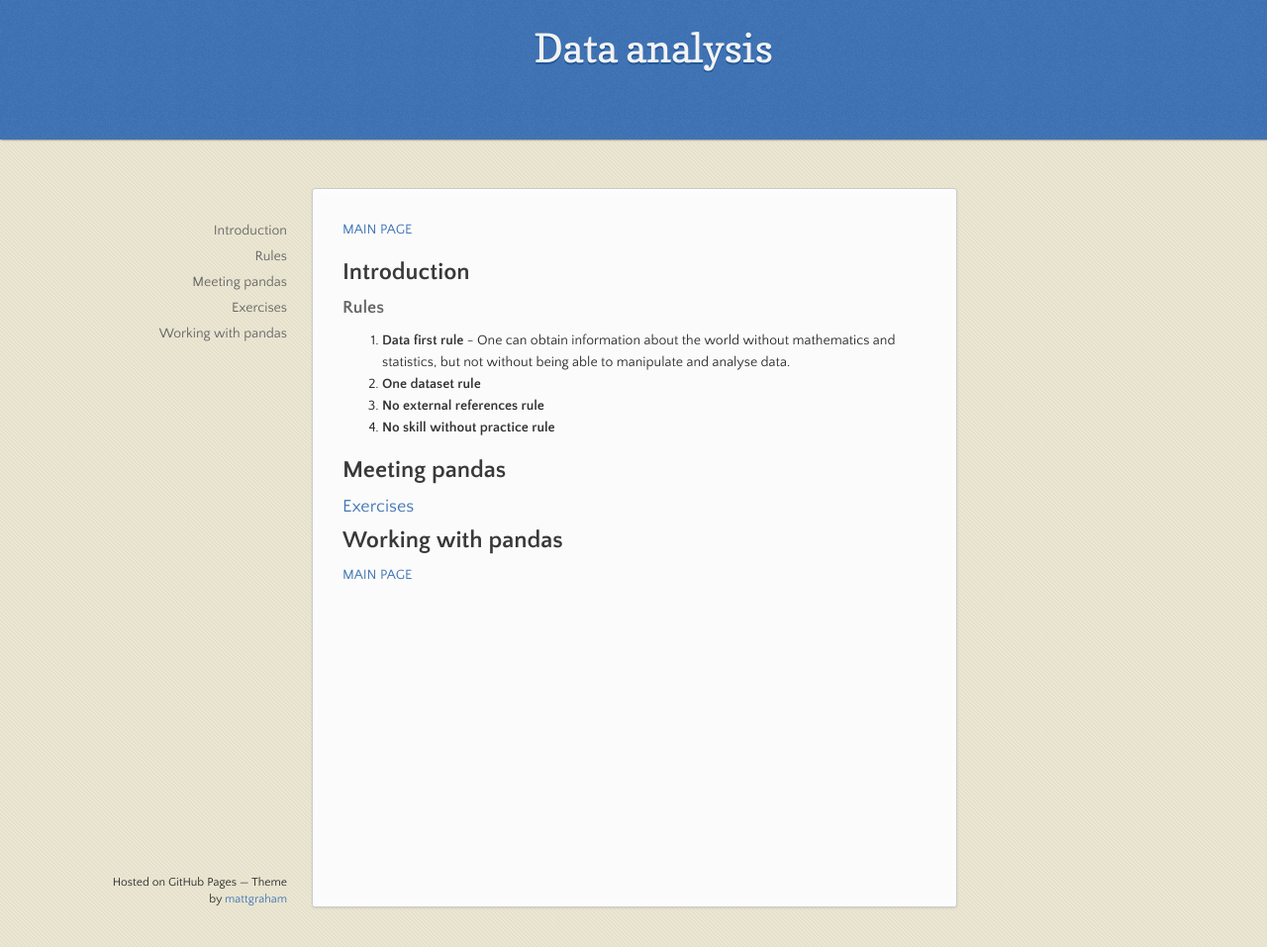
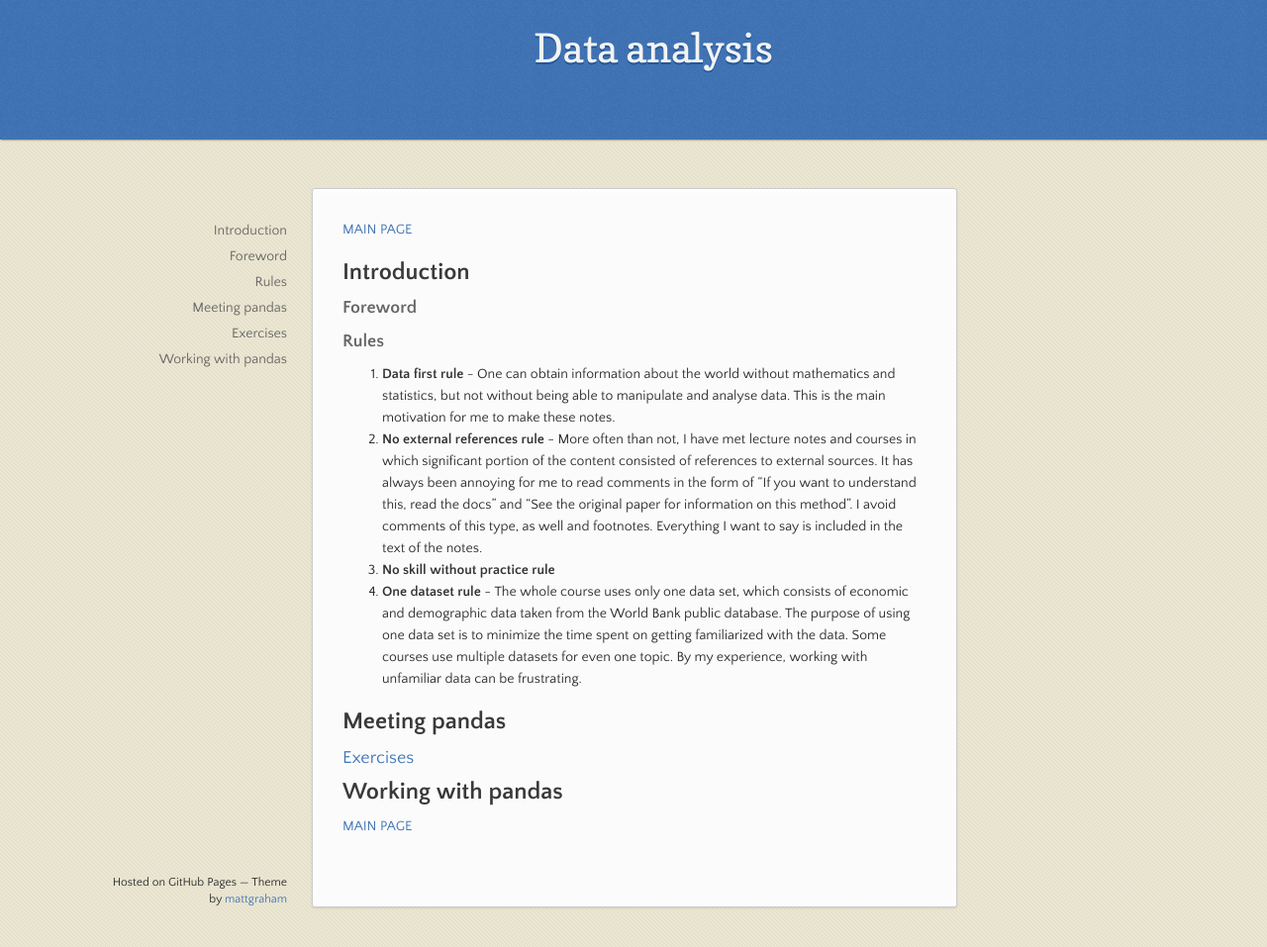
Before and after one commit to soukupmarek-edin/soukupmarek-edin.github.io, a Jekyll site: the page built from data_analysis/data_analysis_main.md, in a window 1280 px wide and 957 px high. Shown: the whole window at 99% size. Built offline with Jekyll 4.4.1, drawn with Linux system fonts in a browser that asks for light colours; Markdown is read by kramdown in place of the engine named in the settings.

Commit message:
Update data_analysis_main.md

```diff
--- a/data_analysis/data_analysis_main.md
+++ b/data_analysis/data_analysis_main.md
@@ -6,12 +6,14 @@ layout: data_analysis_index
 
 ## Introduction
 
+### Foreword
+
 ### Rules
 
-1. **Data first rule** - One can obtain information about the world without mathematics and statistics, but not without being able to manipulate and analyse data.
-1. **One dataset rule**
-1. **No external references rule**
+1. **Data first rule** - One can obtain information about the world without mathematics and statistics, but not without being able to manipulate and analyse data. This is the main motivation for me to make these notes.
+1. **No external references rule** - More often than not, I have met lecture notes and courses in which significant portion of the content consisted of references to external sources. It has always been annoying for me to read comments in the form of "If you want to understand this, read the docs" and  "See the original paper for information on this method". I avoid comments of this type, as well and footnotes. Everything I want to say is included in the text of the notes.
 1. **No skill without practice rule**
+1. **One dataset rule** - The whole course uses only one data set, which consists of economic and demographic data taken from the World Bank public database. The purpose of using one data set is to minimize the time spent on getting familiarized with the data. Some courses use multiple datasets for even one topic. By my experience, working with unfamiliar data can be frustrating.
 
 ## Meeting pandas
 
```
